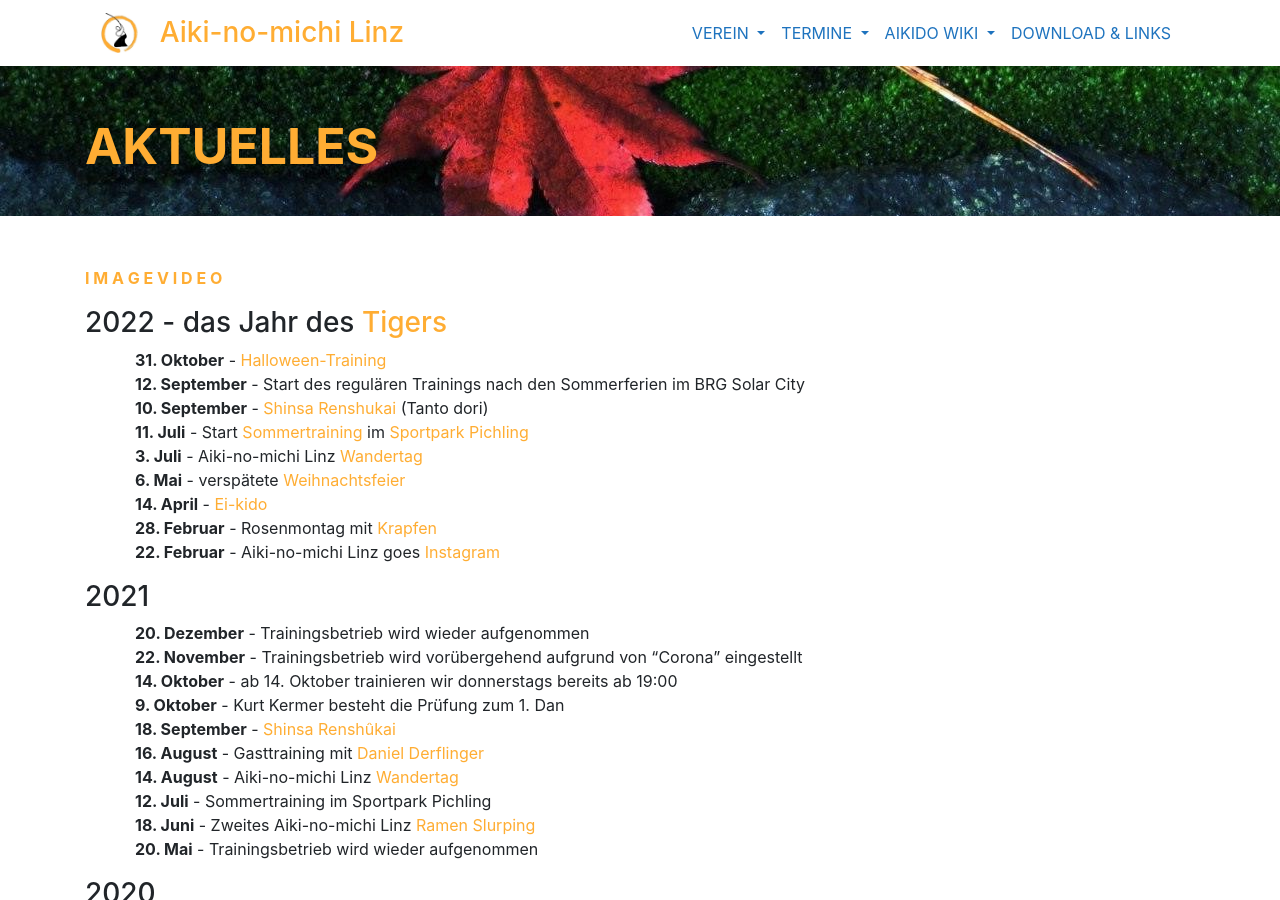
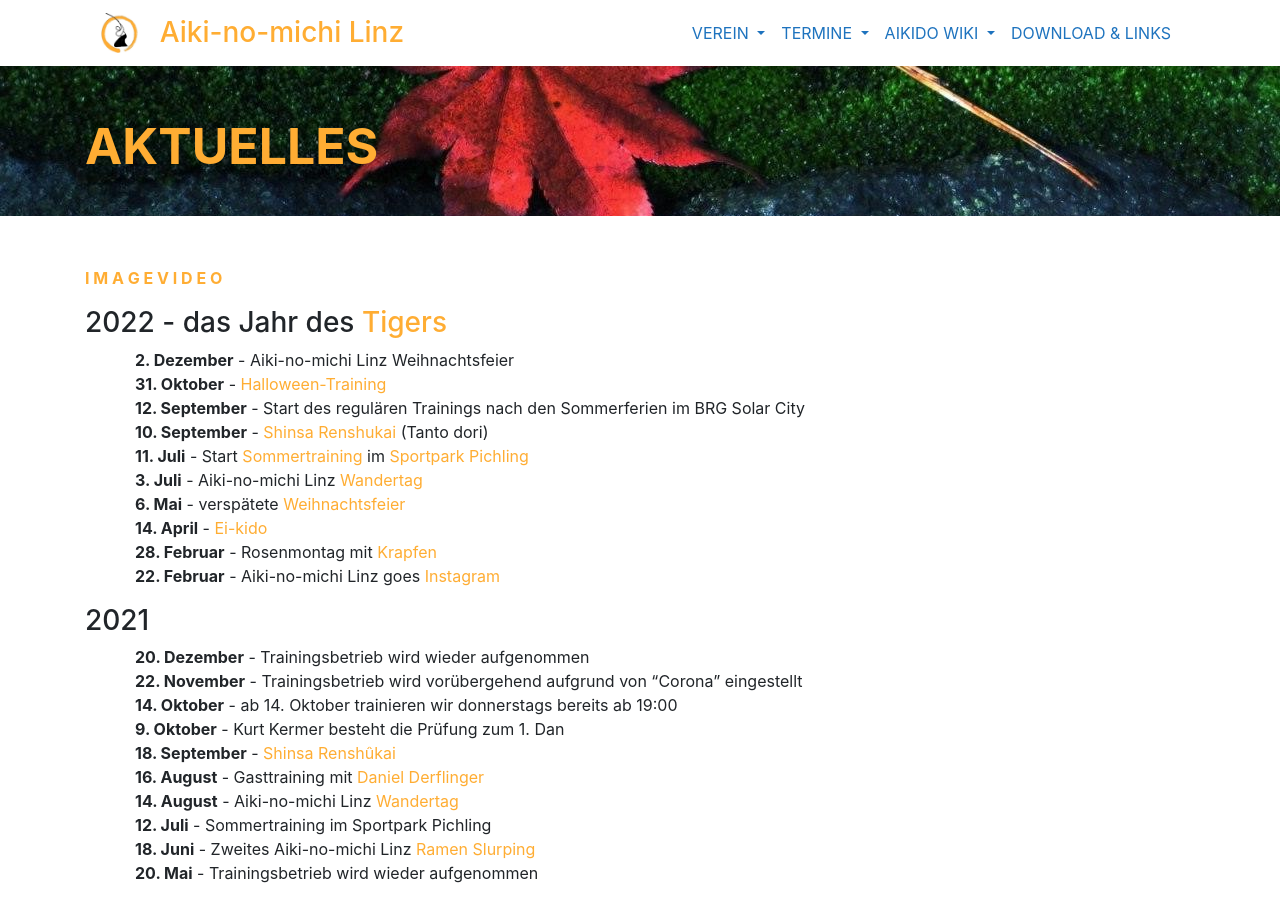
Before and after one commit to TWachs/aikinomichi-linz, a Jekyll site: the page built from aktuelles.md, in a window 1280 px wide and 900 px high. Built offline with Jekyll 4.4.1, drawn with Linux system fonts in a browser that asks for light colours; nearby versions of some CDN libraries.

Commit message:
Update aktuelles.md

```diff
--- a/aktuelles.md
+++ b/aktuelles.md
@@ -10,6 +10,7 @@ title: Aktuelles
 
 ### 2022 - das Jahr des [Tigers](https://www.facebook.com/aikinomichilinz/photos/a.1467842003430582/3048312818716818){:target="_blank"}
 
+* **2. Dezember** - Aiki-no-michi Linz Weihnachtsfeier
 * **31. Oktober** - [Halloween-Training](https://www.facebook.com/photo?fbid=538221621646387&set=pcb.538221754979707){:target="_blank"}
 * **12. September** - Start des regulären Trainings nach den Sommerferien im BRG Solar City
 * **10. September** - [Shinsa Renshukai](https://www.facebook.com/aikinomichilinz/videos/1253320941935632){:target="_blank"} (Tanto dori)
```
